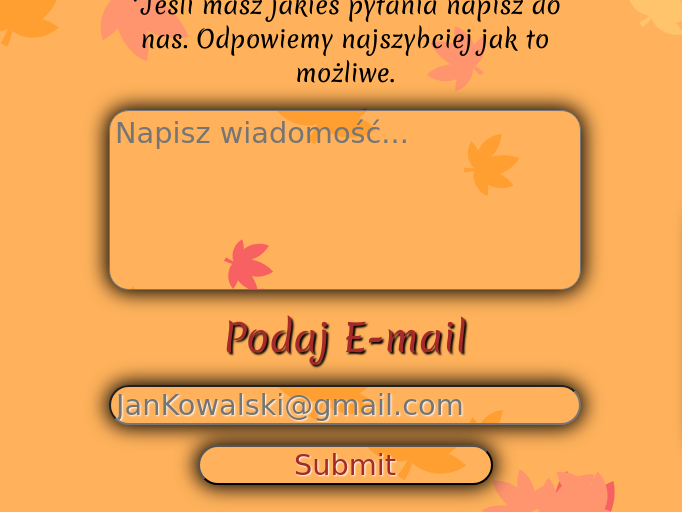
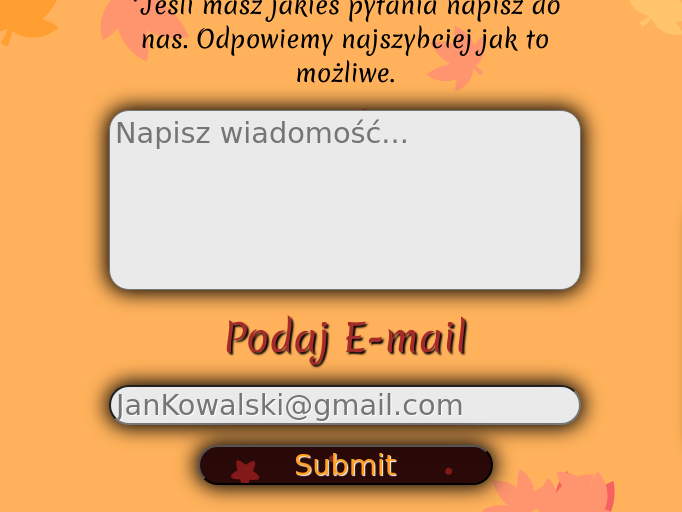
Before and after one commit to Kris1027/candle-fire-shop, a plain HTML site: page pages/contact.html in a window 1280 px wide. Shown: the part 221-733 px from the top of the page, 0-682 px from the left. Drawn offline with Linux system fonts and the light colour scheme.

Commit message:
Add files via upload

```diff
--- a/style.css
+++ b/style.css
@@ -497,7 +497,7 @@ header{
     box-shadow: 0 0 20px 3px black;
     font-size: 1.8rem;
     color: brown;
-    background-image: url(images/main-background.svg);
+    background-color: #eaeaea;
     font-family: 'Lobster', cursive;
 }
 
@@ -507,6 +507,7 @@ header{
     color: brown;
     text-shadow: 2px 2px 2px black;
 }
+
 .contact-left input{
     width:80%;
     height:40px;
@@ -514,16 +515,18 @@ header{
     border-radius: 20px;
     box-shadow: 0 0 20px 3px black;
     font-size: 1.8rem;
-    color: brown;
-    text-shadow:1px 1px 2px white;
-    background-image: url(images/main-background.svg);
+    color:rgb(255, 158, 31);
+    text-shadow: 1px 1px 1px white;
+    background-color: #eaeaea;
     font-family: 'Lobster', cursive;
 }
 
 .contact-left input[type=submit]{
     width:50%;
     cursor:pointer;
-    padding:0;
+    padding: 0;
+    background-image: url(images/header-background.svg);
+
 }
 
 .contact-right{
```
